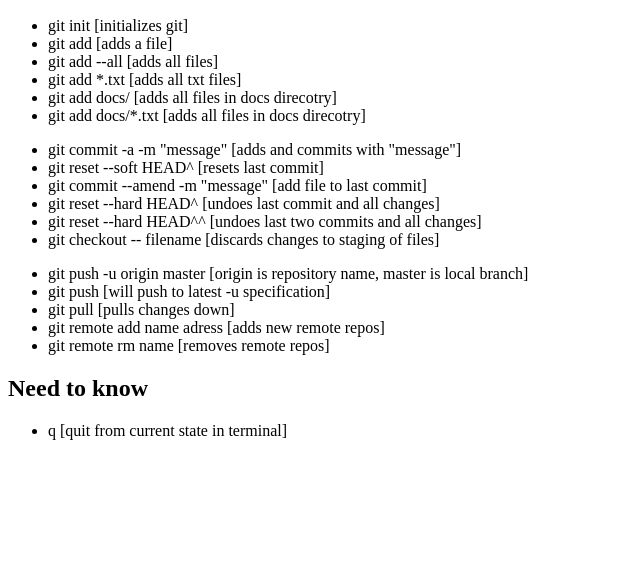
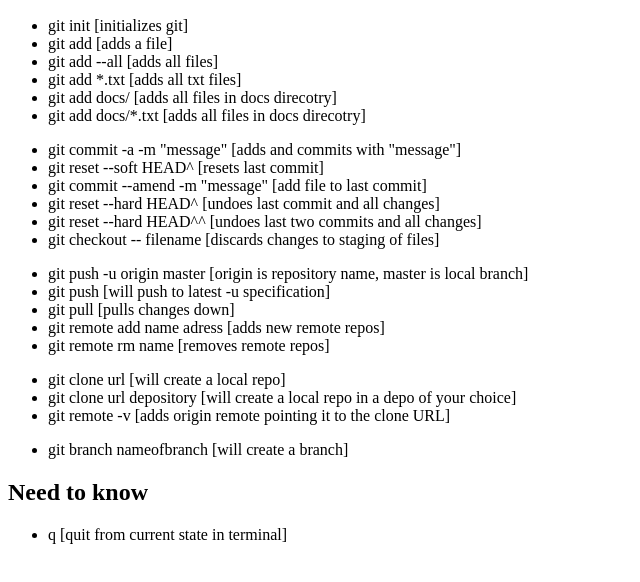
Before and after one commit to alnseu/tryingit, a plain HTML site: page index.html in a window 1280 px wide. Shown: the part 110-692 px from the top of the page, without its empty margins (0-640 px from the left). Drawn offline with Linux system fonts and the light colour scheme.

Commit message:
Add clone list items

```diff
--- a/index.html
+++ b/index.html
@@ -35,6 +35,17 @@
     <li>git remote rm name [removes remote repos]</li>
 </ul>
 
+<ul>
+    <li>git clone url [will create a local repo]</li>
+    <li>git clone url depository [will create a local repo in a depo of your choice]</li>
+    <li>git remote -v [adds origin remote pointing it to the clone URL]</li>
+</ul>
+
+<ul>
+    <li>git branch nameofbranch [will create a branch]</li>
+</ul>
+
+
 <h2>Need to know</h2>
 <ul>
     <li>q [quit from current state in terminal]</li>
```
